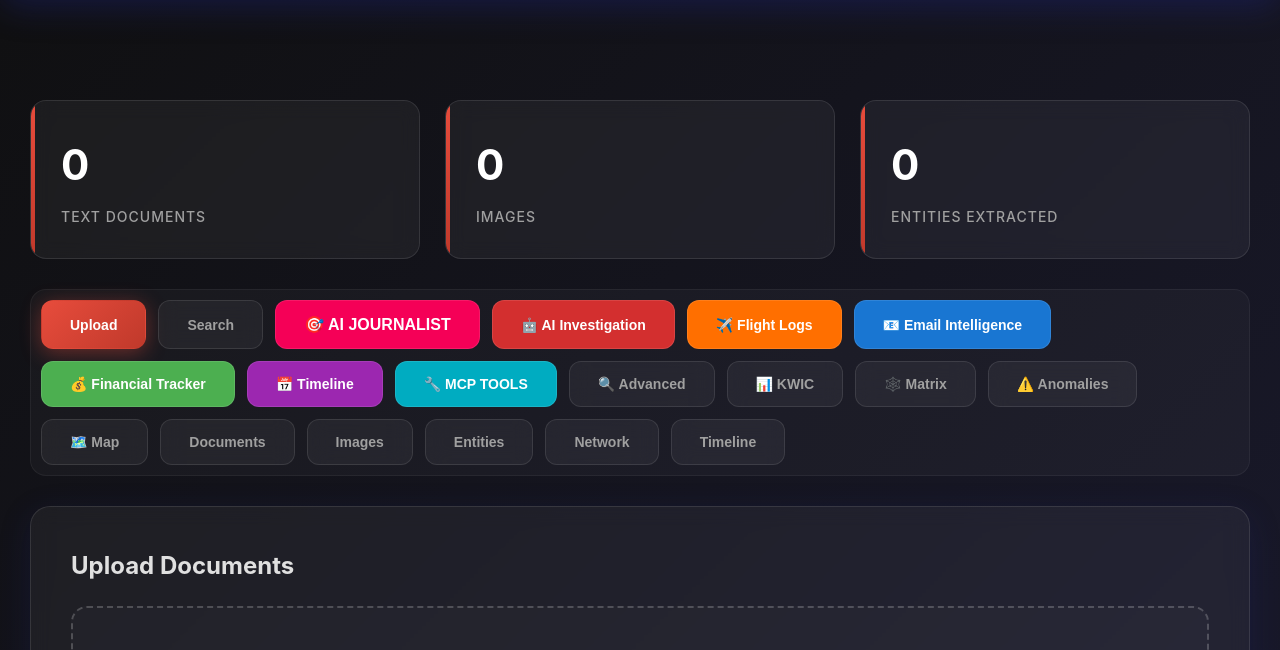
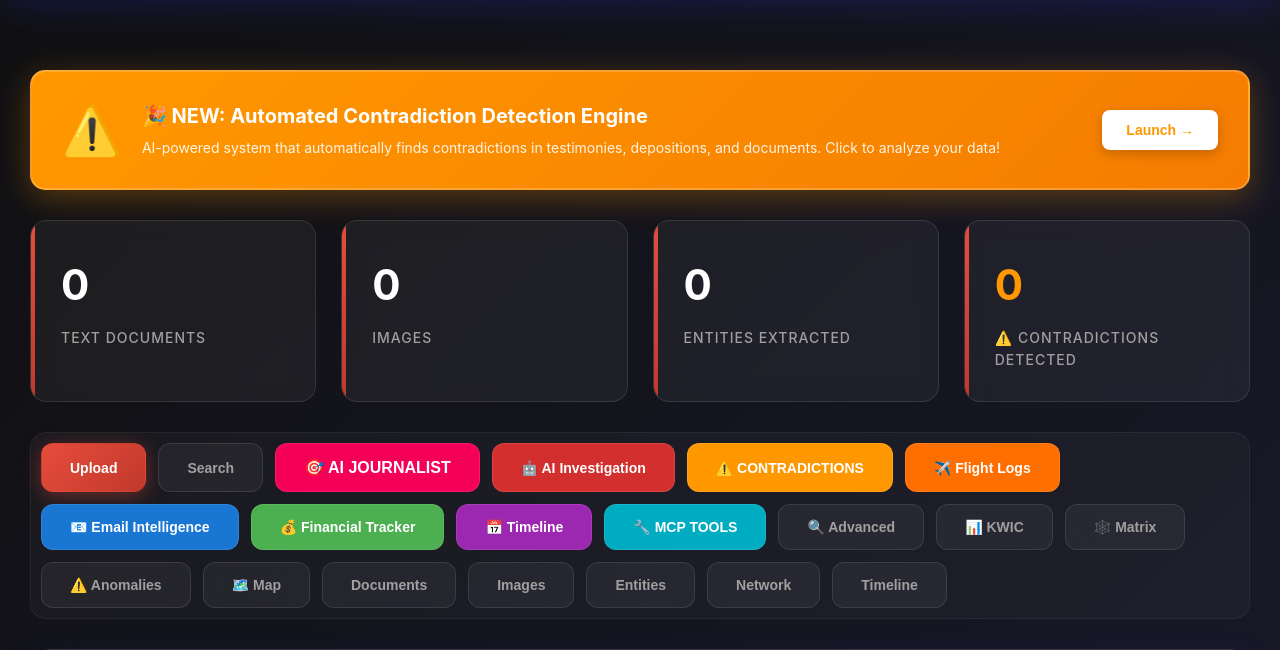
Before and after one commit to kalabar794/ad-extract, a Flask app: page / in a window 1280 px wide. Shown: the part 212-862 px from the top of the page. Run offline with Flask 3, Linux system fonts and the light colour scheme; data that the repository does not hold is empty; some libraries are stand-ins or nearby versions.

Commit message:
Integrate Contradiction Detection into main web UI
- Add prominent "⚠️ CONTRADICTIONS" button in main navigation
- Add clickable stat card showing total contradictions on dashboard
- Add featured banner promoting new AI feature
- Auto-load contradiction stats on page load
- One-click access from multiple locations in the app

Users can now access contradiction detection directly from the main
interface without command-line interaction.

```diff
--- a/templates/index.html
+++ b/templates/index.html
@@ -469,6 +469,26 @@
     </header>
 
     <div class="container">
+        <!-- NEW FEATURE BANNER -->
+        <div style="background: linear-gradient(135deg, #ff9800 0%, #f57c00 100%); padding: 20px 30px; border-radius: 15px; margin-bottom: 30px; border: 2px solid rgba(255, 255, 255, 0.2); box-shadow: 0 8px 32px rgba(255, 152, 0, 0.3); cursor: pointer;" onclick="window.location.href='/contradictions'">
+            <div style="display: flex; align-items: center; gap: 20px;">
+                <div style="font-size: 48px;">⚠️</div>
+                <div style="flex: 1;">
+                    <div style="font-size: 20px; font-weight: bold; color: white; margin-bottom: 5px;">
+                        🎉 NEW: Automated Contradiction Detection Engine
+                    </div>
+                    <div style="color: rgba(255, 255, 255, 0.9); font-size: 14px;">
+                        AI-powered system that automatically finds contradictions in testimonies, depositions, and documents. Click to analyze your data!
+                    </div>
+                </div>
+                <div>
+                    <button style="padding: 12px 24px; background: white; color: #ff9800; border: none; border-radius: 8px; font-weight: bold; cursor: pointer; font-size: 14px; box-shadow: 0 4px 12px rgba(0, 0, 0, 0.2);">
+                        Launch →
+                    </button>
+                </div>
+            </div>
+        </div>
+
         <div class="stats">
             <div class="stat-card">
                 <div class="stat-number" id="stat-documents">0</div>
@@ -482,6 +502,10 @@
                 <div class="stat-number" id="stat-entities">0</div>
                 <div class="stat-label">Entities Extracted</div>
             </div>
+            <div class="stat-card" onclick="window.location.href='/contradictions'" style="cursor: pointer;">
+                <div class="stat-number" id="stat-contradictions" style="color: #ff9800;">0</div>
+                <div class="stat-label">⚠️ Contradictions Detected</div>
+            </div>
         </div>
 
         <div class="tabs">
@@ -489,6 +513,7 @@
             <button class="tab" onclick="switchTab('search')">Search</button>
             <button class="tab" onclick="switchTab('ai-journalist')" style="background: #f50057; color: white; font-weight: bold; font-size: 16px;">🎯 AI JOURNALIST</button>
             <button class="tab" onclick="switchTab('ai-investigation')" style="background: #d32f2f; color: white;">🤖 AI Investigation</button>
+            <button class="tab" onclick="window.location.href='/contradictions'" style="background: #ff9800; color: white; font-weight: bold;">⚠️ CONTRADICTIONS</button>
             <button class="tab" onclick="switchTab('flight-logs')" style="background: #ff6f00; color: white;">✈️ Flight Logs</button>
             <button class="tab" onclick="switchTab('email-intelligence')" style="background: #1976d2; color: white;">📧 Email Intelligence</button>
             <button class="tab" onclick="switchTab('financial-tracker')" style="background: #4caf50; color: white;">💰 Financial Tracker</button>
@@ -1118,6 +1143,16 @@
                 document.getElementById('stat-entities').textContent = data.entities;
             } catch (error) {
                 console.error('Failed to load stats:', error);
+            }
+
+            // Load contradiction stats
+            try {
+                const contradictionResponse = await fetch('/api/contradictions/stats');
+                const contradictionData = await contradictionResponse.json();
+                document.getElementById('stat-contradictions').textContent = contradictionData.total_contradictions || 0;
+            } catch (error) {
+                // Silently fail if contradictions haven't been initialized yet
+                document.getElementById('stat-contradictions').textContent = '—';
             }
         }
 
```
